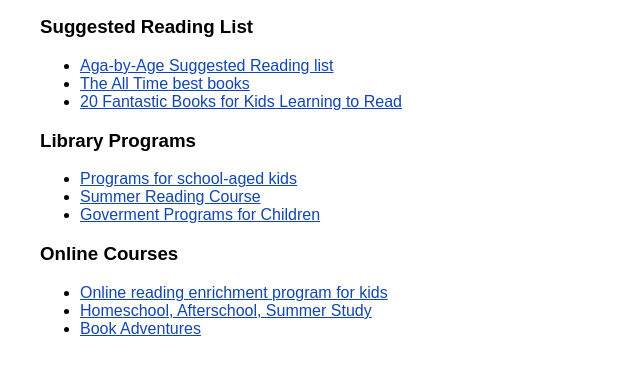
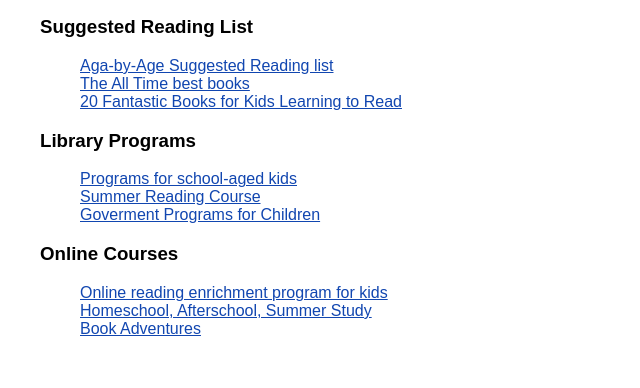
Before and after one commit to bdusicka/bdusicka.github.io, a plain HTML site: page resources.html in a window 1280 px wide. Shown: the part 651-1039 px from the top of the page, 0-640 px from the left. Drawn offline with Linux system fonts and the light colour scheme.

Commit message:
Remove bullets from resources lists

```diff
--- a/resources.html
+++ b/resources.html
@@ -25,19 +25,19 @@
       </div>
       <article>
         <h3>Suggested Reading List</h3>
-          <ul>
+          <ul class="nobullets">
             <li><a href="http://www.parents.com/fun/entertainment/books/kids-reading-list/">Aga-by-Age Suggested Reading list</a></li>
             <li><a href="http://www.parents.com/fun/entertainment/books/best-toddler-books/">The All Time best books</a></li>
             <li><a href="https://delightfulchildrensbooks.com/2012/05/14/learn-to-read/">20 Fantastic Books for Kids Learning to Read</a></li>
           </ul>
         <h3>Library Programs</h3>
-            <ul>
+            <ul class="nobullets">
               <li><a href="http://www.ala.org/alsc/kickstart/">Programs for school-aged kids</a></li>
               <li><a href="https://multcolib.org/summer-reading-0">Summer Reading Course</a></li>
               <li><a href="https://www.nlb.gov.sg/Programmes/ProgrammesforChildren.aspx">Goverment Programs for Children</a></li>
             </ul>
         <h3>Online Courses</h3>
-            <ul>
+            <ul class="nobullets">
               <li><a href="http://www.k5learning.com/reading">Online reading enrichment program for kids</a></li>
               <li><a href="https://www.time4learning.com/reading-programs.shtml">Homeschool, Afterschool, Summer Study</a></li>
               <li><a href="http://www.bookadventure.com/Home.aspx">Book Adventures</a></li>
--- a/styles.css
+++ b/styles.css
@@ -27,6 +27,10 @@ header {
 
 h1 {
 	color:white;
+}
+
+.nobullets {
+ list-style: none;
 }
 
 nav {
```
